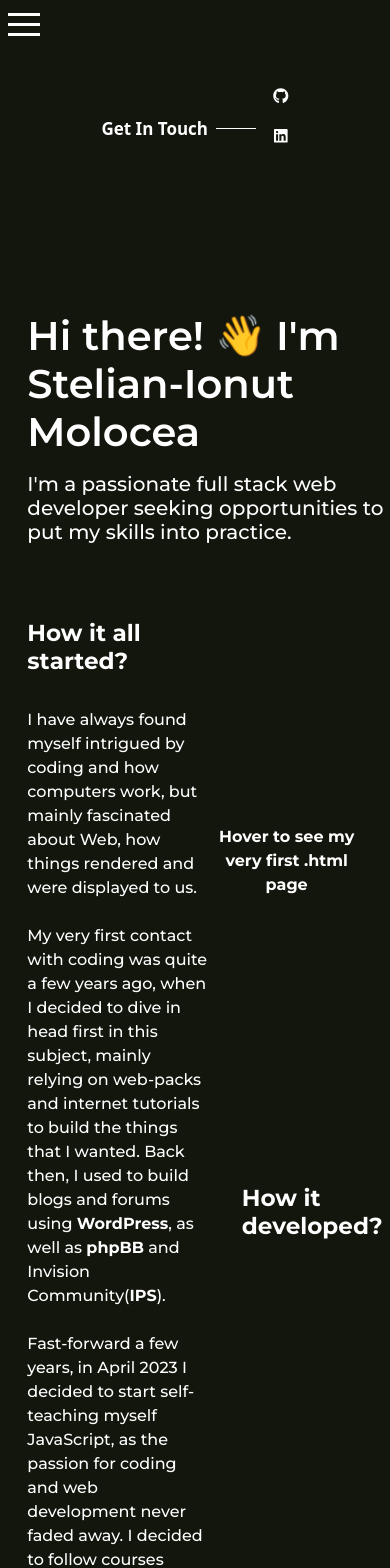
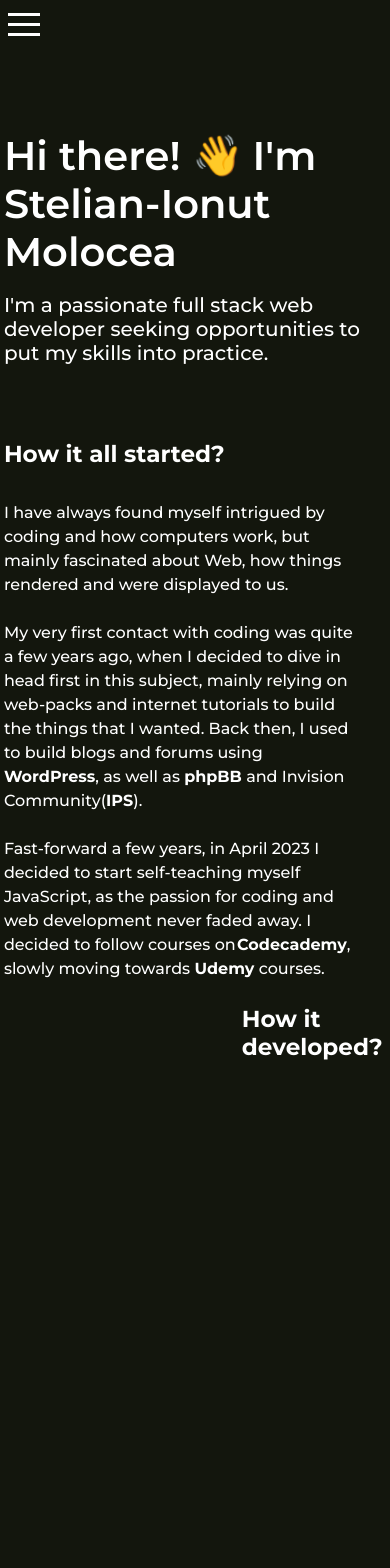
Before and after one commit to msionut28/portfolio, a React (Create React App) app: page /about in a window 390 px wide. Shown: the top 1568 px of the page. Built offline with nearby package versions, Linux system fonts and the light colour scheme.

Commit message:
about page - mobile styling

```diff
--- a/src/components/Avatar/style.css
+++ b/src/components/Avatar/style.css
@@ -40,7 +40,11 @@
 @media only screen and (max-width: 991px) {
     .avatar {
         margin-top: 0vh;
-        width: 70vw;
+        width: 75vw;
         height: 50vh;
+        border-radius: 100px;
+    }
+    .gradient-overlay {
+        visibility: hidden;
     }
 }
--- a/src/components/MobileNavBar/style.css
+++ b/src/components/MobileNavBar/style.css
@@ -2,7 +2,7 @@
     position: fixed;
     left: 0;
     right: 0;
-    top: 3.5rem;
+    /* top: 3.5rem; */
     /* padding: 1.25rem; */
     padding-top: 0;
     background-color: rgb(19, 22, 13);
--- a/src/pages/About/About.jsx
+++ b/src/pages/About/About.jsx
@@ -4,16 +4,16 @@ import SocialLinks from "../../components/SocialLinks/SocialLinks";
 import Image from "../../components/Image/Image";
 
 const About = () => {
+  const isDesktop = window.innerWidth > 991;
   return (
     <div className="about">
-      <SocialLinks />
+      {isDesktop && <SocialLinks />}
       <motion.div
         initial={{ opacity: 0, scale: 0.5 }}
         animate={{ opacity: 1, scale: 1 }}
         transition={{ duration: 0.5, delay: 0.5 }}
         className="introduction"
       >
-        {/* <h1 className="montserrat about-me-title custom-text-style">WHO AM I?</h1> */}
         <h1 className="montserrat title custom-text-style">
           Hi there! <span className="animated">👋</span> I'm Stelian-Ionut
           Molocea
@@ -58,10 +58,10 @@ const About = () => {
           </p>
         </div>
         <div className="beginnings-media">
-          <Image
+          {isDesktop && <Image
             img={"/about/first-line-of-code.png"}
             text={"Hover to see my very first .html page"}
-          />
+          /> }
         </div>
       </motion.div>
       <motion.div
--- a/src/pages/About/style.css
+++ b/src/pages/About/style.css
@@ -45,6 +45,21 @@
   margin-left: 7vw;
 }
 
+@media only screen and (max-width: 991px) {
+  .introduction {
+    margin-left: 1vw;
+  }
+
+  .beginnings {
+    flex-direction: column;
+  }
+
+  .beginnings-text {
+    width: 90%;
+    margin-left: 1vw;
+  }
+}
+
 @keyframes wave {
   0% {
     transform: rotate(0deg);
--- a/src/pages/HomePage/style.css
+++ b/src/pages/HomePage/style.css
@@ -56,5 +56,5 @@
 
     .avatar-pic {
         margin: auto;
-     }
+    }
 }
```
